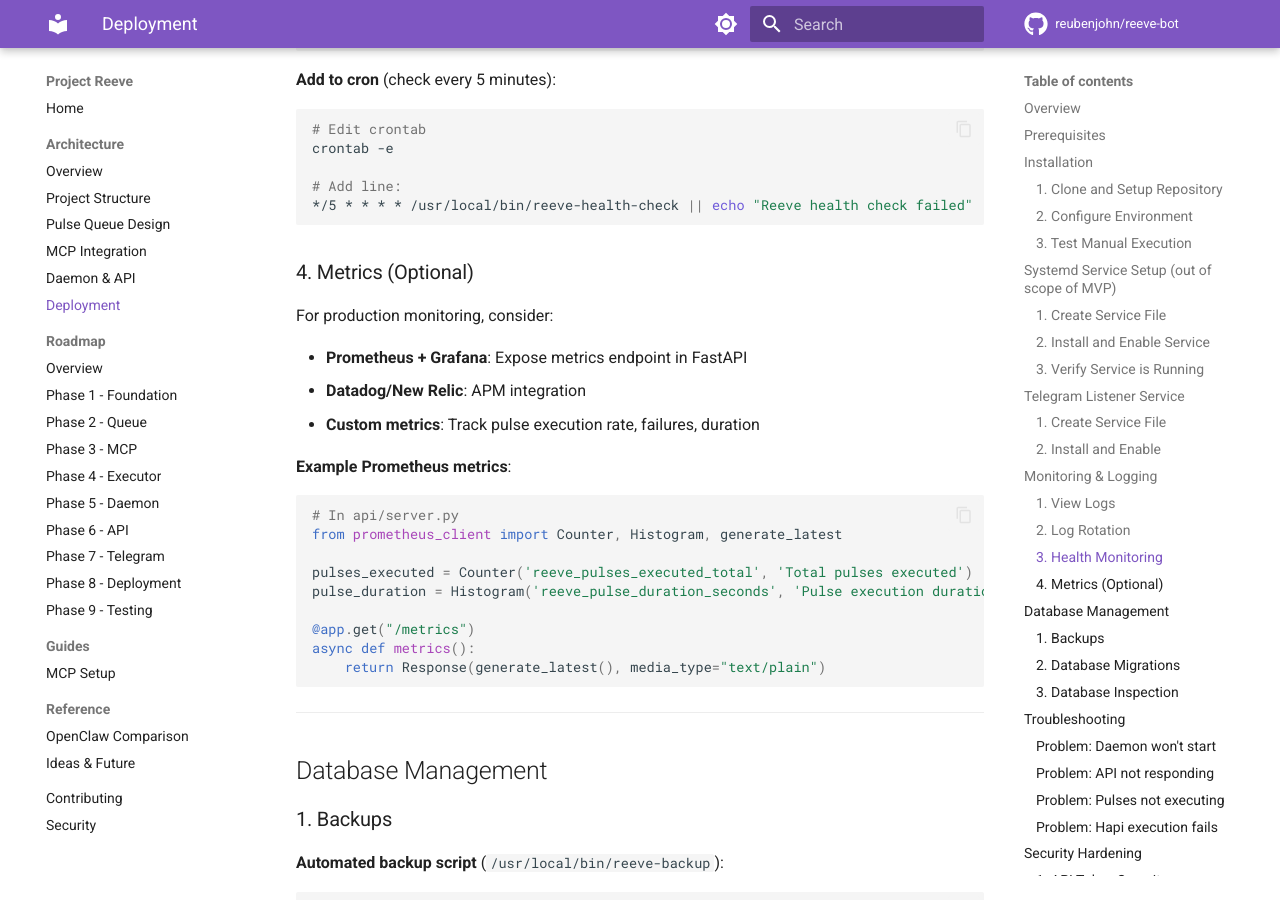
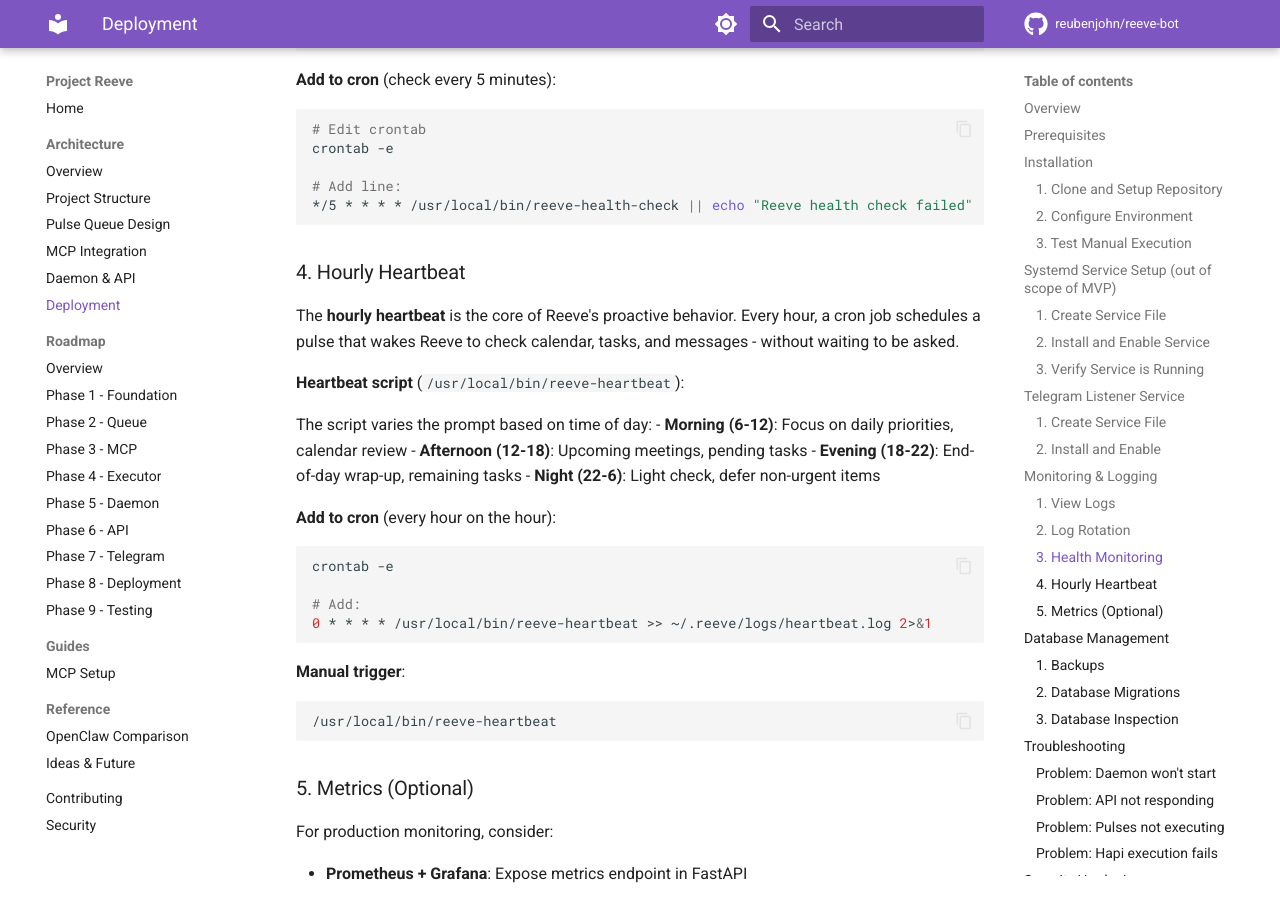
Before and after one commit to reubenjohn/reeve_bot, an MkDocs documentation site: the page built from docs/architecture/deployment.md, in a window 1280 px wide and 900 px high, scrolled down 6486 px. Built offline with MkDocs 1.6.1 and Material for MkDocs 9.7.7, drawn with Linux system fonts in a browser that asks for light colours; comment, search, counter and statistics services are not loaded.

Commit message:
feat: Implement hourly heartbeat pulse system
Add proactive heartbeat mechanism that wakes Reeve every hour to check
calendar, tasks, and messages - implementing the core "push" paradigm
from the design spec.

Changes:
- Add reeve-heartbeat.sh script with time-aware prompts (morning/afternoon/evening/night)
- Update cron template with hourly heartbeat entry
- Fix install.sh to handle REEVE_DESK_PATH template variable
- Add automatic cron job installation to install.sh
- Document heartbeat in deployment guide

Co-Authored-By: Claude Opus 4.5 <noreply@anthropic.com>

````diff
--- a/docs/architecture/deployment.md
+++ b/docs/architecture/deployment.md
@@ -332,7 +332,33 @@ crontab -e
 */5 * * * * /usr/local/bin/reeve-health-check || echo "Reeve health check failed" | mail -s "Reeve Alert" your@email.com
 ```
 
-### 4. Metrics (Optional)
+### 4. Hourly Heartbeat
+
+The **hourly heartbeat** is the core of Reeve's proactive behavior. Every hour, a cron job schedules a pulse that wakes Reeve to check calendar, tasks, and messages - without waiting to be asked.
+
+**Heartbeat script** (`/usr/local/bin/reeve-heartbeat`):
+
+The script varies the prompt based on time of day:
+- **Morning (6-12)**: Focus on daily priorities, calendar review
+- **Afternoon (12-18)**: Upcoming meetings, pending tasks
+- **Evening (18-22)**: End-of-day wrap-up, remaining tasks
+- **Night (22-6)**: Light check, defer non-urgent items
+
+**Add to cron** (every hour on the hour):
+
+```bash
+crontab -e
+
+# Add:
+0 * * * * /usr/local/bin/reeve-heartbeat >> ~/.reeve/logs/heartbeat.log 2>&1
+```
+
+**Manual trigger**:
+```bash
+/usr/local/bin/reeve-heartbeat
+```
+
+### 5. Metrics (Optional)
 
 For production monitoring, consider:
 
````
Also changed, not shown: 4 other files.
